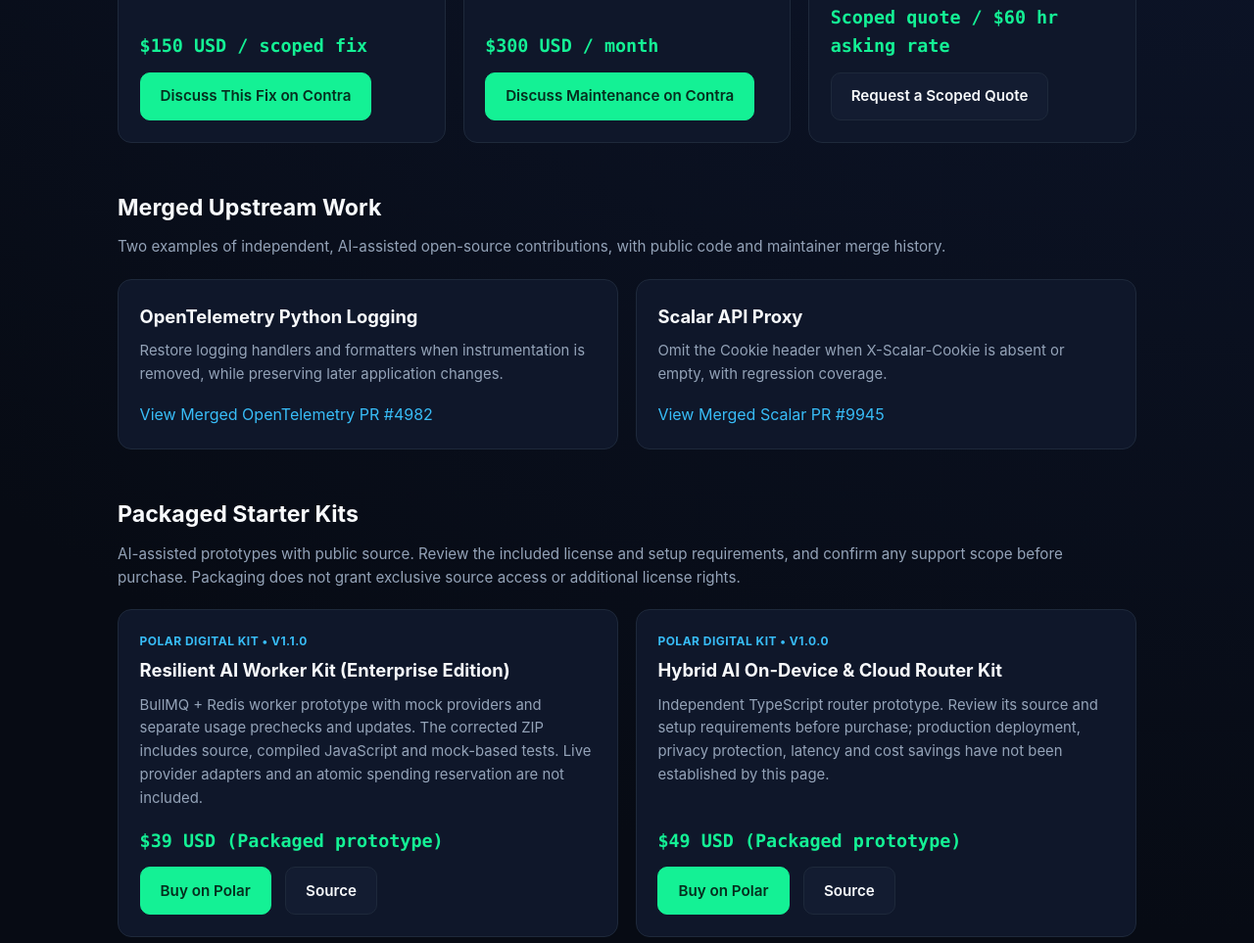
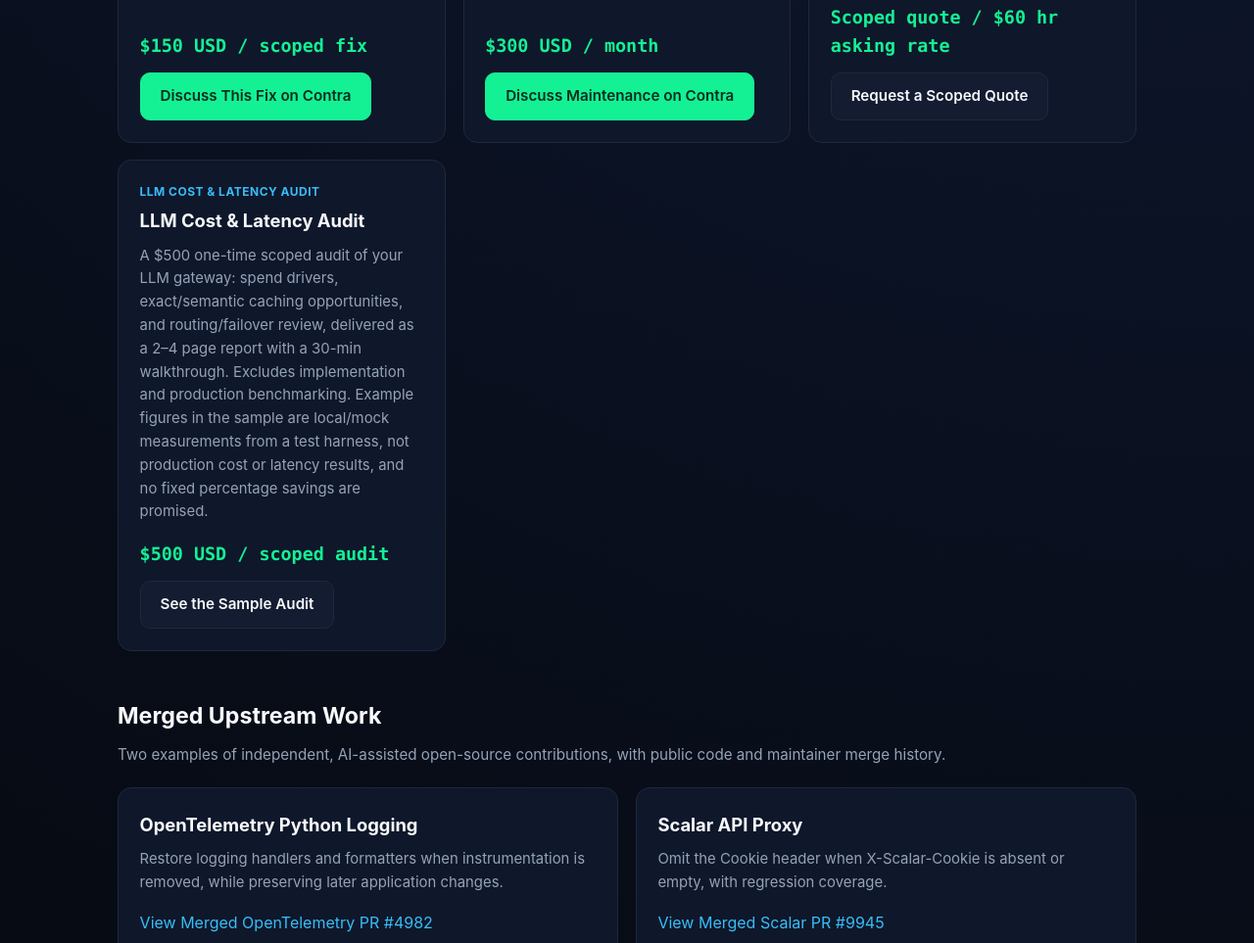
Before and after one commit to sidsri14/sidsri14.github.io, a plain HTML site: page index.html in a window 1280 px wide. Shown: the part 1149-2112 px from the top of the page at 98% size. Drawn offline with Linux system fonts and the light colour scheme.

Commit message:
feat: add scoped LLM cost & latency audit service card

```diff
--- a/index.html
+++ b/index.html
@@ -85,6 +85,17 @@
           <div>
             <div class="price">Scoped quote / $60 hr asking rate</div>
             <a class="btn btn-secondary" href="mailto:sidsri1502@gmail.com?subject=Scoped%20Backend%20Project">Request a Scoped Quote</a>
+          </div>
+        </article>
+        <article class="card">
+          <div>
+            <div class="card-tag">LLM Cost &amp; Latency Audit</div>
+            <h3>LLM Cost &amp; Latency Audit</h3>
+            <p>A $500 one-time scoped audit of your LLM gateway: spend drivers, exact/semantic caching opportunities, and routing/failover review, delivered as a 2–4 page report with a 30-min walkthrough. Excludes implementation and production benchmarking. Example figures in the sample are local/mock measurements from a test harness, not production cost or latency results, and no fixed percentage savings are promised.</p>
+          </div>
+          <div>
+            <div class="price">$500 USD / scoped audit</div>
+            <a class="btn btn-secondary" href="articles/llm-cost-latency-audit-sample.html">See the Sample Audit</a>
           </div>
         </article>
       </div>
```
